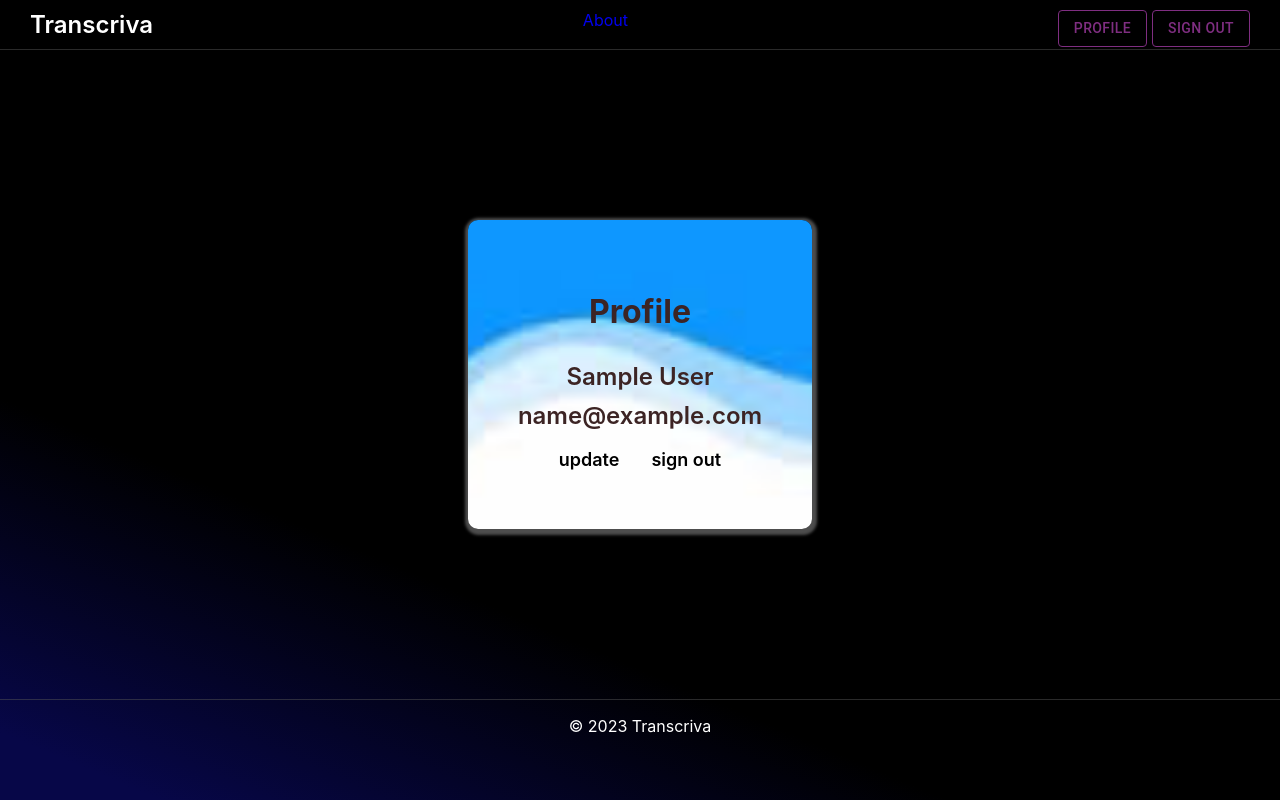
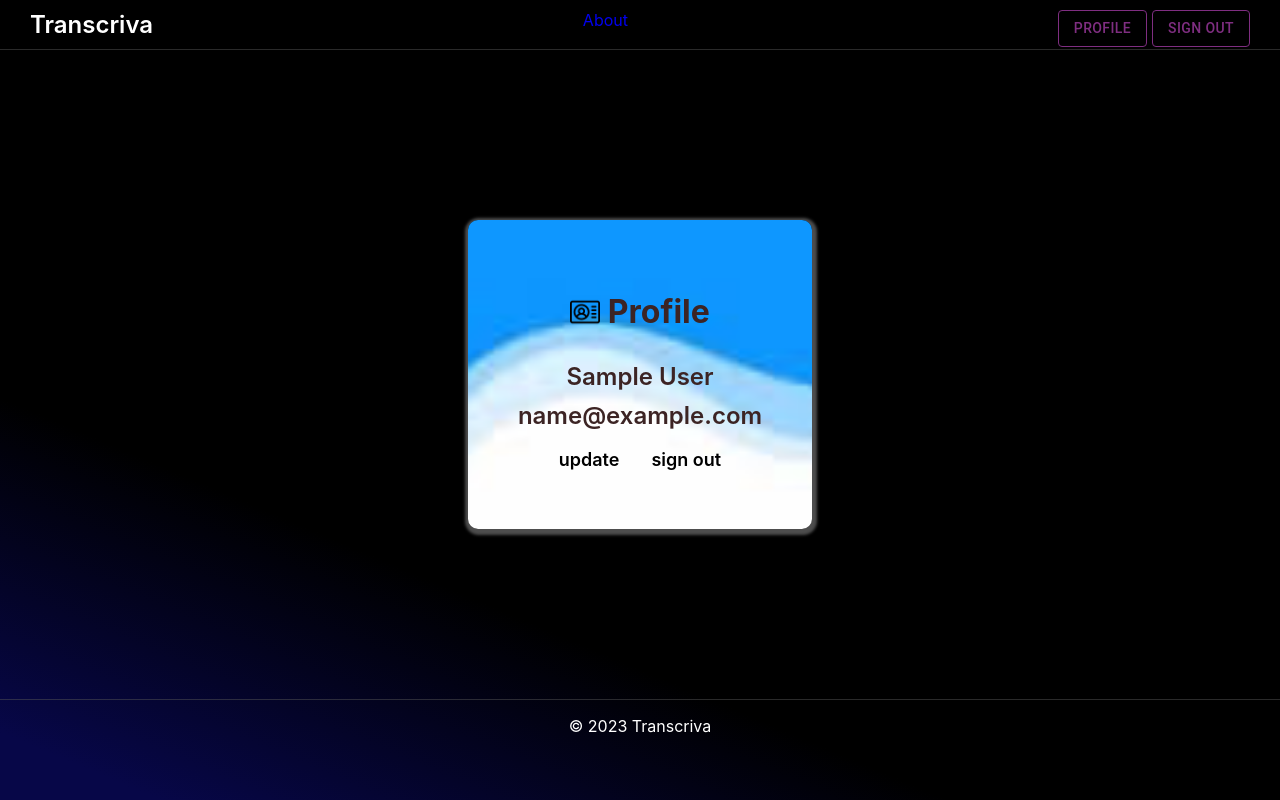
Before and after one commit to ShashikanthKungulwar/transcriva-frontend, a React (Create React App) app: page /profile in a window 1280 px wide. Built offline with nearby package versions, Linux system fonts and the light colour scheme; sample sign-in values are in the browser's storage.

Commit message:
fixed profile card after update

```diff
--- a/src/components/header/header.module.css
+++ b/src/components/header/header.module.css
@@ -24,3 +24,7 @@
     font-weight: 600;
     color: rgb(255, 255, 255);
 }
+    /* .header span:nth-child(1){
+        position: relative;
+        transform: translateX(30px);
+    } */
--- a/src/pages/profile/Profile.jsx
+++ b/src/pages/profile/Profile.jsx
@@ -2,25 +2,32 @@ import { Link } from "react-router-dom"
 import styles from "./profile.module.css";
 import { Button } from "@mui/joy";
 import { useNavigate } from 'react-router-dom';
-import { useEffect } from 'react'
-
+import { useEffect, useState } from 'react'
+import profile from "../../assets/images/profile.png";
 
 
 export default function Profile({ login,user,logOut }) {
     const navigate = useNavigate();
-
+    const [userDetails,setUserDetails]=useState({...user})
 
     useEffect(() => {
         if (!login) {
             navigate('/sign-in');
         }
+        console.log(user);
     }, [])
-
-    return (<>{user?<main>
+    useEffect(()=>{
+        setUserDetails({
+            ...user
+        })
+    },[user])
+    return (<>{userDetails?<main>
         <div className={styles.container}>
-            <h1>Profile</h1>
-            <span>{user.name}</span>
-            <span>{user.email}</span>
+            <h1>
+                <img src={profile} height={'30px'} width={'30px'} style={{position:"relative",
+            top:"4.5px"}}/>&nbsp;Profile</h1>
+            <span>{userDetails.name}</span>
+            <span>{userDetails.email}</span>
             <span>
                 <Link to={'/update'}><Button variant="contained" >update</Button></Link>
                 <Link to={'/'}><Button variant="contained" onClick={logOut}>sign out</Button></Link>
--- a/src/pages/profile/profile.module.css
+++ b/src/pages/profile/profile.module.css
@@ -13,12 +13,12 @@
     align-items: center;
     gap:10px;
     background-image: url('../../assets/images/shapeDivider.jpeg');
-    /* object-fit: contain
-     */
      background-repeat: no-repeat;
      background-position: center;
      background-attachment: fixed;
-     background-size: cover;
+     background-size: contain;
+     /* filter: blur(8px); */
+     /* -webkit-filter: blur(8px);      */
 }
 
 .container span{
--- a/src/pages/update/Update.jsx
+++ b/src/pages/update/Update.jsx
@@ -41,6 +41,7 @@ export default function Update({ login,setLogin,setUser,setAuth,auth }) {
 
         const data =await response.json();
         if (response.ok) {
+            console.log(data.data)
             setLogin('true');
             setUser(data.data.user)
             setAuth(data.data.token)
```
Also changed, not shown: src/assets/images/google.png (added).
